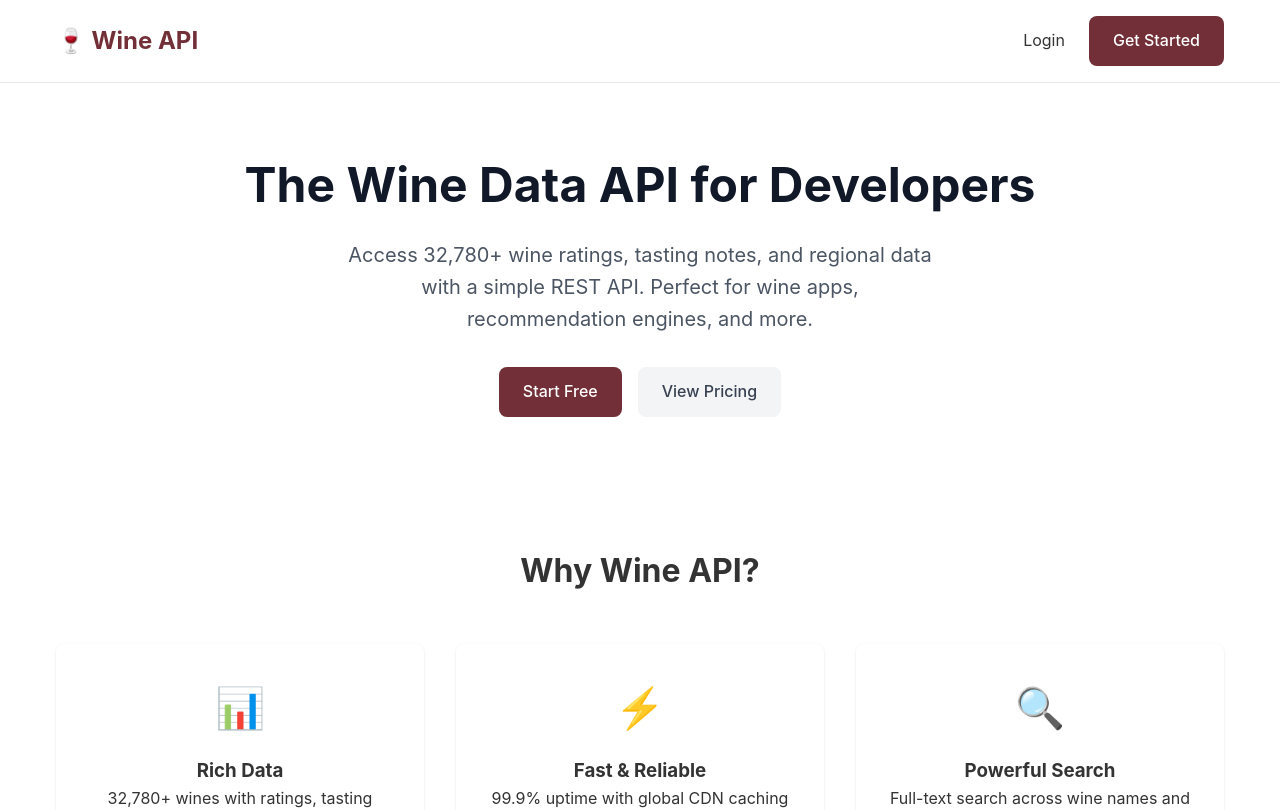
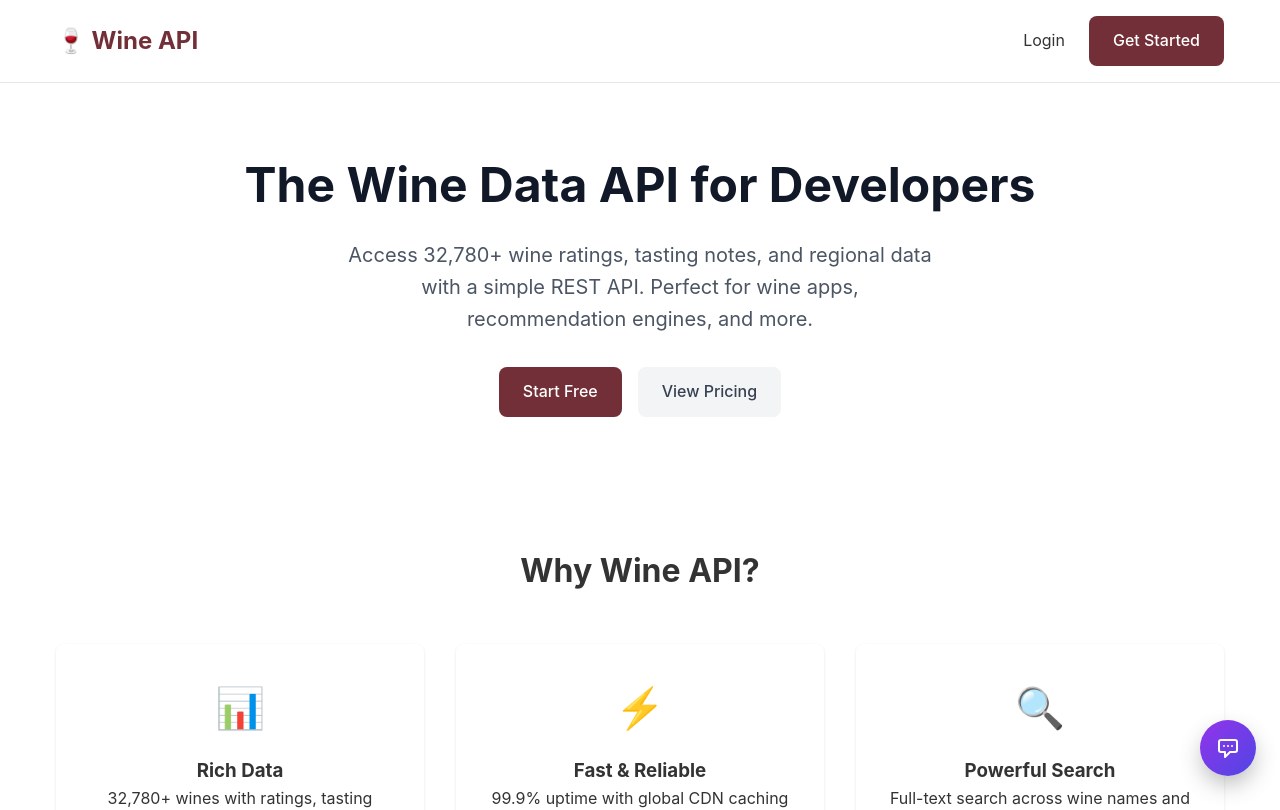
Before and after one commit to ChetanaYogeesh/wine-api-saas, a Next.js app in the folder frontend/: page / in a window 1280 px wide. Shown: the top 810 px of the page. Built offline with nearby package versions, Linux system fonts and the light colour scheme.

Commit message:
Fix chatbot - use inline styles for reliability
- Replace Tailwind classes with inline styles
- Ensure chatbot renders properly on all pages
- Simplified component structure

```diff
--- a/frontend/app/components/Chatbot.tsx
+++ b/frontend/app/components/Chatbot.tsx
@@ -111,37 +111,138 @@ export default function Chatbot() {
     }
   };
 
+  const styles: Record<string, React.CSSProperties> = {
+    container: {
+      position: 'fixed',
+      bottom: '24px',
+      right: '24px',
+      zIndex: 9999,
+    },
+    button: {
+      width: '56px',
+      height: '56px',
+      borderRadius: '50%',
+      background: 'linear-gradient(135deg, #9333ea, #4f46e5)',
+      border: 'none',
+      color: 'white',
+      cursor: 'pointer',
+      display: 'flex',
+      alignItems: 'center',
+      justifyContent: 'center',
+      boxShadow: '0 10px 25px -3px rgba(0, 0, 0, 0.3)',
+    },
+    chatWindow: {
+      position: 'fixed',
+      bottom: '100px',
+      right: '24px',
+      width: '340px',
+      height: '480px',
+      backgroundColor: 'white',
+      borderRadius: '16px',
+      boxShadow: '0 25px 50px -12px rgba(0, 0, 0, 0.25)',
+      display: 'flex',
+      flexDirection: 'column',
+      overflow: 'hidden',
+      border: '1px solid #e5e7eb',
+    },
+    header: {
+      background: 'linear-gradient(135deg, #9333ea, #4f46e5)',
+      padding: '16px',
+      color: 'white',
+    },
+    select: {
+      width: '100%',
+      padding: '8px',
+      fontSize: '12px',
+      border: '1px solid #d1d5db',
+      borderRadius: '4px',
+      backgroundColor: 'white',
+    },
+    messagesArea: {
+      flex: 1,
+      overflowY: 'auto',
+      padding: '16px',
+      backgroundColor: '#f9fafb',
+    },
+    userMessage: {
+      backgroundColor: '#9333ea',
+      color: 'white',
+      padding: '8px 12px',
+      borderRadius: '12px 12px 4px 12px',
+      maxWidth: '80%',
+      marginLeft: 'auto',
+      marginBottom: '8px',
+      fontSize: '14px',
+    },
+    assistantMessage: {
+      backgroundColor: 'white',
+      border: '1px solid #e5e7eb',
+      color: '#374151',
+      padding: '8px 12px',
+      borderRadius: '12px 12px 12px 4px',
+      maxWidth: '80%',
+      marginRight: 'auto',
+      marginBottom: '8px',
+      fontSize: '14px',
+      boxShadow: '0 1px 2px rgba(0, 0, 0, 0.05)',
+    },
+    inputArea: {
+      padding: '12px',
+      borderTop: '1px solid #e5e7eb',
+      backgroundColor: 'white',
+    },
+    input: {
+      flex: 1,
+      padding: '8px 16px',
+      border: '1px solid #d1d5db',
+      borderRadius: '9999px',
+      fontSize: '14px',
+      outline: 'none',
+    },
+    sendButton: {
+      width: '36px',
+      height: '36px',
+      borderRadius: '50%',
+      backgroundColor: '#9333ea',
+      border: 'none',
+      color: 'white',
+      cursor: 'pointer',
+      display: 'flex',
+      alignItems: 'center',
+      justifyContent: 'center',
+      marginLeft: '8px',
+    },
+  };
+
   return (
-    <>
+    <div style={styles.container}>
       <button
         onClick={() => setIsOpen(!isOpen)}
-        className="fixed bottom-6 right-6 w-14 h-14 bg-gradient-to-br from-purple-600 to-indigo-700 text-white rounded-full shadow-lg hover:shadow-xl transition-all duration-300 flex items-center justify-center z-50 hover:scale-110"
+        style={styles.button}
         aria-label="Open chat"
       >
-        {isOpen ? (
-          <svg className="w-6 h-6" fill="none" stroke="currentColor" viewBox="0 0 24 24">
+        <svg width="24" height="24" fill="none" stroke="currentColor" viewBox="0 0 24 24">
+          {isOpen ? (
             <path strokeLinecap="round" strokeLinejoin="round" strokeWidth={2} d="M6 18L18 6M6 6l12 12" />
-          </svg>
-        ) : (
-          <svg className="w-6 h-6" fill="none" stroke="currentColor" viewBox="0 0 24 24">
+          ) : (
             <path strokeLinecap="round" strokeLinejoin="round" strokeWidth={2} d="M8 10h.01M12 10h.01M16 10h.01M9 16H5a2 2 0 01-2-2V6a2 2 0 012-2h14a2 2 0 012 2v8a2 2 0 01-2 2h-5l-5 5v-5z" />
-          </svg>
-        )}
+          )}
+        </svg>
       </button>
 
       {isOpen && (
-        <div className="fixed bottom-24 right-6 w-80 h-[500px] bg-white rounded-2xl shadow-2xl flex flex-col z-50 overflow-hidden border border-gray-200">
-          <div className="bg-gradient-to-r from-purple-600 to-indigo-700 p-4 text-white">
-            <h3 className="font-semibold text-lg">Wine API Assistant</h3>
-            <p className="text-purple-100 text-sm">Powered by local LLM</p>
+        <div style={styles.chatWindow}>
+          <div style={styles.header}>
+            <div style={{ fontWeight: 600, fontSize: '16px' }}>Wine API Assistant</div>
+            <div style={{ fontSize: '12px', opacity: 0.9 }}>Powered by local LLM</div>
           </div>
 
           {apiKeyList.length > 0 && (
-            <div className="px-3 py-2 bg-gray-100 border-b">
+            <div style={{ padding: '8px 12px', backgroundColor: '#f3f4f6', borderBottom: '1px solid #e5e7eb' }}>
               <select
                 value={selectedKey}
                 onChange={(e) => setSelectedKey(e.target.value)}
-                className="w-full px-2 py-1 text-xs border border-gray-300 rounded bg-white focus:outline-none focus:ring-1 focus:ring-purple-500"
+                style={styles.select}
               >
                 {apiKeyList.map((key) => (
                   <option key={key.id} value={key.key}>
@@ -152,59 +253,40 @@ export default function Chatbot() {
             </div>
           )}
 
-          <div className="flex-1 overflow-y-auto p-4 space-y-4 bg-gray-50">
+          <div style={styles.messagesArea}>
             {messages.map((msg, i) => (
-              <div
-                key={i}
-                className={`flex ${msg.role === 'user' ? 'justify-end' : 'justify-start'}`}
-              >
-                <div
-                  className={`max-w-[80%] rounded-2xl px-4 py-2 ${
-                    msg.role === 'user'
-                      ? 'bg-purple-600 text-white rounded-br-md'
-                      : 'bg-white border border-gray-200 text-gray-800 rounded-bl-md shadow-sm'
-                  }`}
-                >
-                  <p className="text-sm whitespace-pre-wrap">{msg.content}</p>
-                </div>
+              <div key={i} style={msg.role === 'user' ? styles.userMessage : styles.assistantMessage}>
+                <div style={{ whiteSpace: 'pre-wrap' }}>{msg.content}</div>
               </div>
             ))}
             {isLoading && (
-              <div className="flex justify-start">
-                <div className="bg-white border border-gray-200 rounded-2xl rounded-bl-md px-4 py-2">
-                  <div className="flex space-x-1">
-                    <div className="w-2 h-2 bg-gray-400 rounded-full animate-bounce" />
-                    <div className="w-2 h-2 bg-gray-400 rounded-full animate-bounce" style={{ animationDelay: '0.1s' }} />
-                    <div className="w-2 h-2 bg-gray-400 rounded-full animate-bounce" style={{ animationDelay: '0.2s' }} />
-                  </div>
+              <div style={styles.assistantMessage}>
+                <div style={{ display: 'flex', gap: '4px' }}>
+                  <div style={{ width: '8px', height: '8px', backgroundColor: '#9ca3af', borderRadius: '50%', animation: 'bounce 1s infinite' }} />
+                  <div style={{ width: '8px', height: '8px', backgroundColor: '#9ca3af', borderRadius: '50%', animation: 'bounce 1s infinite', animationDelay: '0.1s' }} />
+                  <div style={{ width: '8px', height: '8px', backgroundColor: '#9ca3af', borderRadius: '50%', animation: 'bounce 1s infinite', animationDelay: '0.2s' }} />
                 </div>
               </div>
             )}
             <div ref={messagesEndRef} />
           </div>
 
-          {error && (
-            <div className="mx-4 mb-2 p-2 bg-red-50 border border-red-200 rounded text-red-600 text-xs">
-              {error}
-            </div>
-          )}
-
-          <form onSubmit={handleSubmit} className="p-3 border-t bg-white">
-            <div className="flex gap-2">
+          <form onSubmit={handleSubmit} style={styles.inputArea}>
+            <div style={{ display: 'flex', alignItems: 'center' }}>
               <input
                 type="text"
                 value={input}
                 onChange={(e) => setInput(e.target.value)}
                 placeholder="Ask about wines..."
-                className="flex-1 px-4 py-2 border border-gray-300 rounded-full text-sm focus:outline-none focus:ring-2 focus:ring-purple-500 focus:border-transparent"
+                style={styles.input}
                 disabled={isLoading}
               />
               <button
                 type="submit"
                 disabled={!input.trim() || isLoading}
-                className="w-10 h-10 bg-purple-600 text-white rounded-full flex items-center justify-center hover:bg-purple-700 disabled:opacity-50 disabled:cursor-not-allowed transition-colors"
+                style={{ ...styles.sendButton, opacity: !input.trim() || isLoading ? 0.5 : 1 }}
               >
-                <svg className="w-5 h-5" fill="none" stroke="currentColor" viewBox="0 0 24 24">
+                <svg width="18" height="18" fill="none" stroke="currentColor" viewBox="0 0 24 24">
                   <path strokeLinecap="round" strokeLinejoin="round" strokeWidth={2} d="M12 19l9 2-9-18-9 18 9-2zm0 0v-8" />
                 </svg>
               </button>
@@ -212,6 +294,6 @@ export default function Chatbot() {
           </form>
         </div>
       )}
-    </>
+    </div>
   );
 }
```
